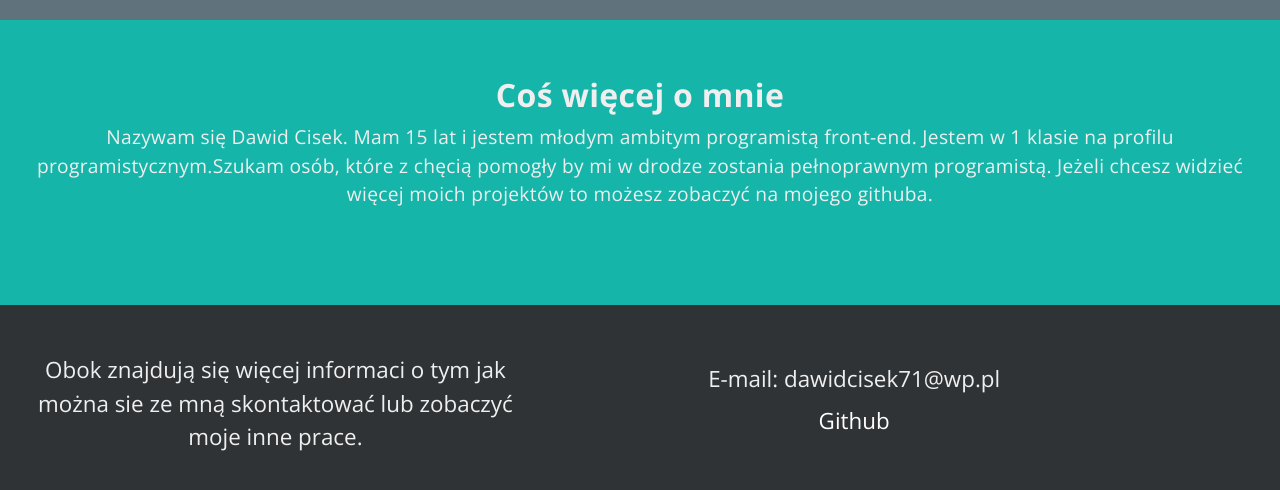
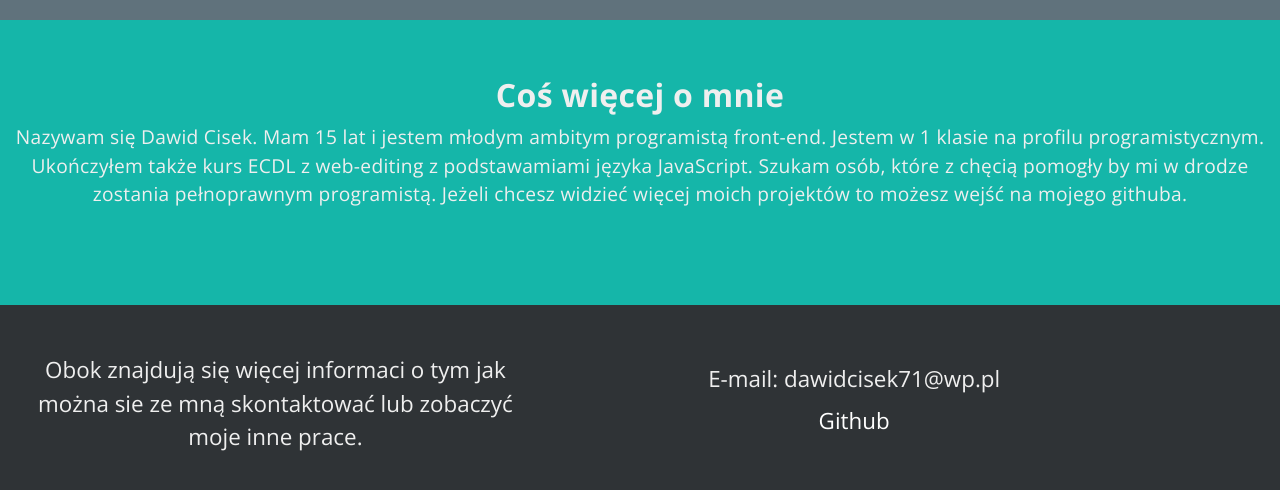
Before and after one commit to Dawider30/Porfolio, a plain HTML site: page portfolio/index.html in a window 1280 px wide. Shown: the part 1142-1632 px from the top of the page. Drawn offline with nearby package versions, Linux system fonts and the light colour scheme.

Commit message:
Add files via upload

```diff
--- a/portfolio/index.html
+++ b/portfolio/index.html
@@ -26,12 +26,19 @@
 <body onload="zmienslajd()">
 
 	<header class="headerMain h5 p-4 m-0">
+
 		<span class="font-weight-bold">Witam</span>, nazywam się Dawid i jestem młodym początkującym programistą Front-end. Moja pasja do progamowania zaczeła się parę lat temu i przez cały ten czas ją rozwijam.
+
 	</header>
+
 	<div class="container-fluid">
+
 		<div class="row">
+
 			<main class="skills col-md-12">
+
 				<header class="headerSkills h4 text-center pt-1">Moje umiejętności</header>
+
 				<div class="skill py-1">
 					<div class="h5 skillText font-weight-bold pt-1">Html</div>
 					<div class="dots">
@@ -42,6 +49,7 @@
 						<div class="dot"></div>
 					</div>
 				</div>
+
 				<div class="skill py-1">
 					<div class="h5 skillText font-weight-bold pt-1">CSS</div>
 					<div class="dots">
@@ -52,6 +60,7 @@
 						<div class="dot"></div>
 					</div>
 				</div>
+
 				<div class="skill py-1">
 					<div class="h5 skillText font-weight-bold pt-1">JavaSrcpit</div>
 					<div class="dots">
@@ -62,6 +71,7 @@
 						<div class="dot"></div>
 					</div>
 				</div>
+
 				<div class="skill py-1">
 					<div class="h5 skillText font-weight-bold pt-1">Bootstrap</div>
 					<div class="dots">
@@ -72,6 +82,7 @@
 						<div class="dot"></div>
 					</div>
 				</div>
+
 				<div class="skill py-1">
 					<div class="h5 skillText font-weight-bold pt-1">Wordpress</div>
 					<div class="dots">
@@ -82,6 +93,7 @@
 						<div class="dot"></div>
 					</div>
 				</div>
+
 				<div class="skill py-1">
 					<div class="h5 skillText font-weight-bold pt-1">PHP</div>
 					<div class="dots">
@@ -92,6 +104,7 @@
 						<div class="dot"></div>
 					</div>
 				</div>
+
 				<div class="skill py-1">
 					<div class="h5 skillText font-weight-bold pt-1">MySQL</div>
 					<div class="dots">
@@ -102,6 +115,7 @@
 						<div class="dot"></div>
 					</div>
 				</div>
+
 				<div class="skill py-1">
 					<div class="h5 skillText font-weight-bold ">GitHub</div>
 					<div class="dots">
@@ -112,23 +126,31 @@
 						<div class="dot"></div>
 					</div>
 			</main>
+
 			<section class="sekcjaCytat">
 				<div class="cytat d-inline-block col-md-7 text-center align-middle ml-md-5 ">If it was easy everyone would do it</div>
 				<div class="photo col-md-2 d-inline-block"><img class="img-fluid my-2"src="img/dawid.jpg" alt="Autor"></div>
+
 			</section>
 			<section class="sekcjaGra">
+
 				<div class="photo col-md-5 d-inline-block my-2" id="slider"><img class="img-fluid"src="img/slajd1.png" alt="slajd"></div>
 				<div class="textGra d-inline-block col-md-6 text-center align-middle ml-md-5 f">Pracowałem nad projektem gry komputerowej o nazwie <span class="nazwaGra">Miasto Światła</span>. Praca nad tą grą była bardzo angażująca i czasochłonna, dzięki niej dowiedziałem się więcej o pracy w zespole nad danym projektem oraz nauczyła mnie dużej wytrwałości. Gra opowiada historie podróżnika, który poprzez awarię systemu znalazł się w Gorlicach z różnych epok czasowych. Więcej na temat tej gry można przeczytać w tym <a class="linkGra"href="https://gorlice24.pl/pl/19_wiadomosci-z-regionu/12037_gorlice-w-swiecie-grand-theft-auto-nieto-gra-miasto-swiatla-foto-wideo-.html?fbclid=IwAR0f2wkj-E-bup5oR_F8-zL1klxk87sTki8waTQXZ6GGduS8edRZCzif7YA" target="_blank">artykule</a> </div>
+
 			</section>
 			<section class="sekcjaInfo">
-				<div class="cytat d-inline-block col-md-12 text-center align-middle mb-5 pb-5 pt-2"><header class="h2 font-weight-bold pt-5">Coś więcej o mnie</header>Nazywam się Dawid Cisek. Mam 15 lat i jestem młodym ambitym programistą front-end. Jestem w 1 klasie na profilu programistycznym.Szukam osób, które z chęcią pomogły by mi w drodze zostania pełnoprawnym programistą. Jeżeli chcesz widzieć więcej moich projektów to możesz zobaczyć na mojego githuba.</div>
+
+				<div class="cytat d-inline-block col-md-12 text-center align-middle mb-5 pb-5 pt-2"><header class="h2 font-weight-bold pt-5">Coś więcej o mnie</header>Nazywam się Dawid Cisek. Mam 15 lat i jestem młodym ambitym programistą front-end. Jestem w 1 klasie na profilu programistycznym. Ukończyłem także kurs ECDL z web-editing z podstawamiami języka JavaScript. Szukam osób, które z chęcią pomogły by mi w drodze zostania pełnoprawnym programistą. Jeżeli chcesz widzieć więcej moich projektów to możesz wejść na mojego githuba.</div>
+
 			</section>
 			<footer class="col-md-12">
+
 				<div class="cytat d-inline-block col-md-5 text-center align-middle my-md-5 mb-2 mt-3 d-inline-block">Obok znajdują się więcej informaci o tym jak można sie ze mną skontaktować lub zobaczyć moje inne prace.</div>
 				<div class="cytat d-inline-block col-md-6 text-center align-middle my-md-5 mt-2 mb-4 mx-auto d-inline-block ">
 					<div>E-mail: dawidcisek71@wp.pl</div>
 					<div class="py-2"><a href="https://github.com/Dawider30" target="_blank">Github</a></div>
 				</div>
+
 			</footer>
 		</div>
 	</div>
--- a/portfolio/main.css
+++ b/portfolio/main.css
@@ -28,7 +28,6 @@ body
 	display: inline-block;
 	width: 100px;
 	padding-right: 15px;
-
 }
 .dot{
 	background-color: rgb(0, 0, 0);
@@ -45,7 +44,6 @@ body
 	height: 10px;
 	border-radius: 50%;
 	margin-right: 10px;
-
 }
 .dots{
 	display: inline-block;
```
